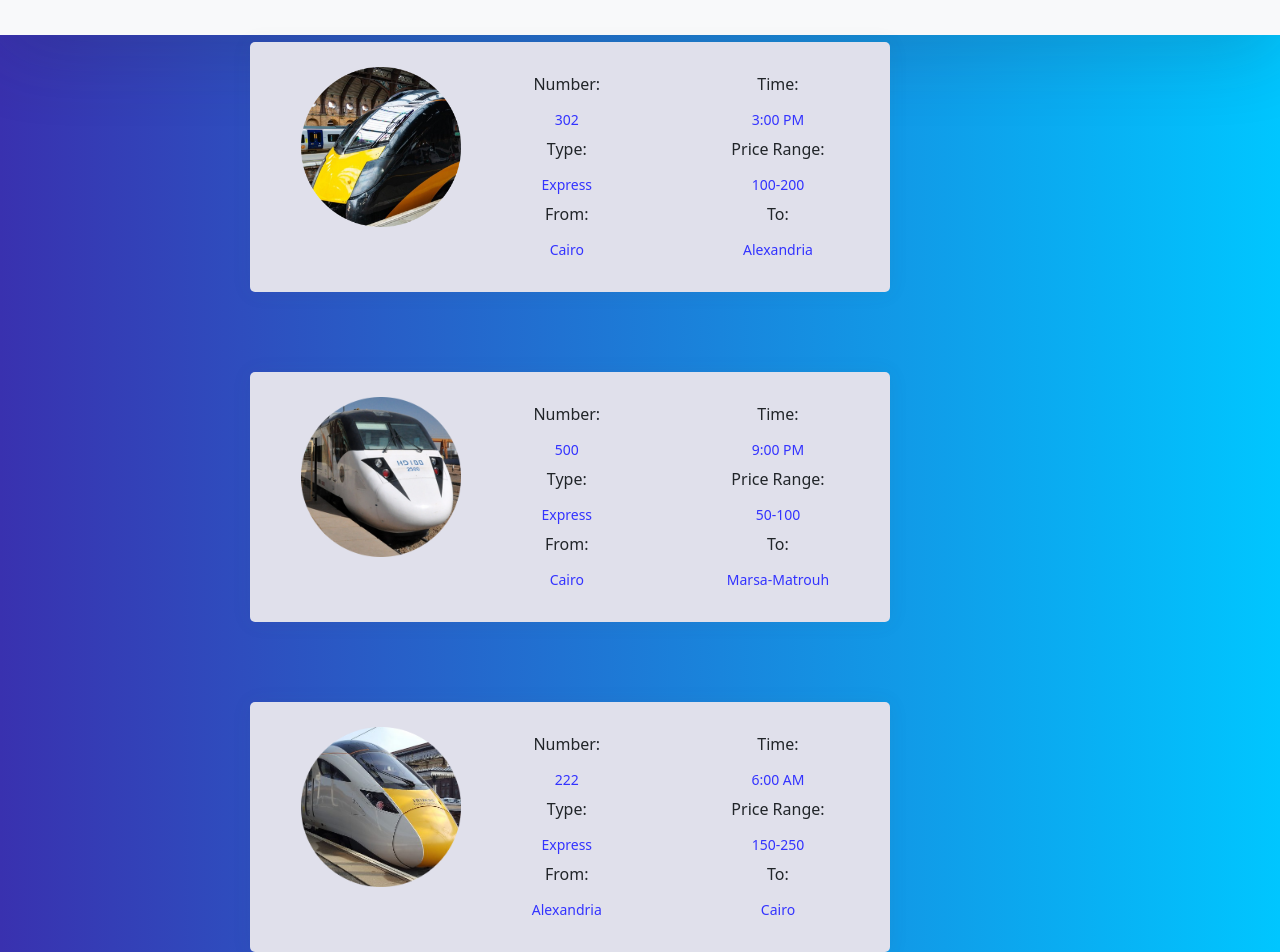
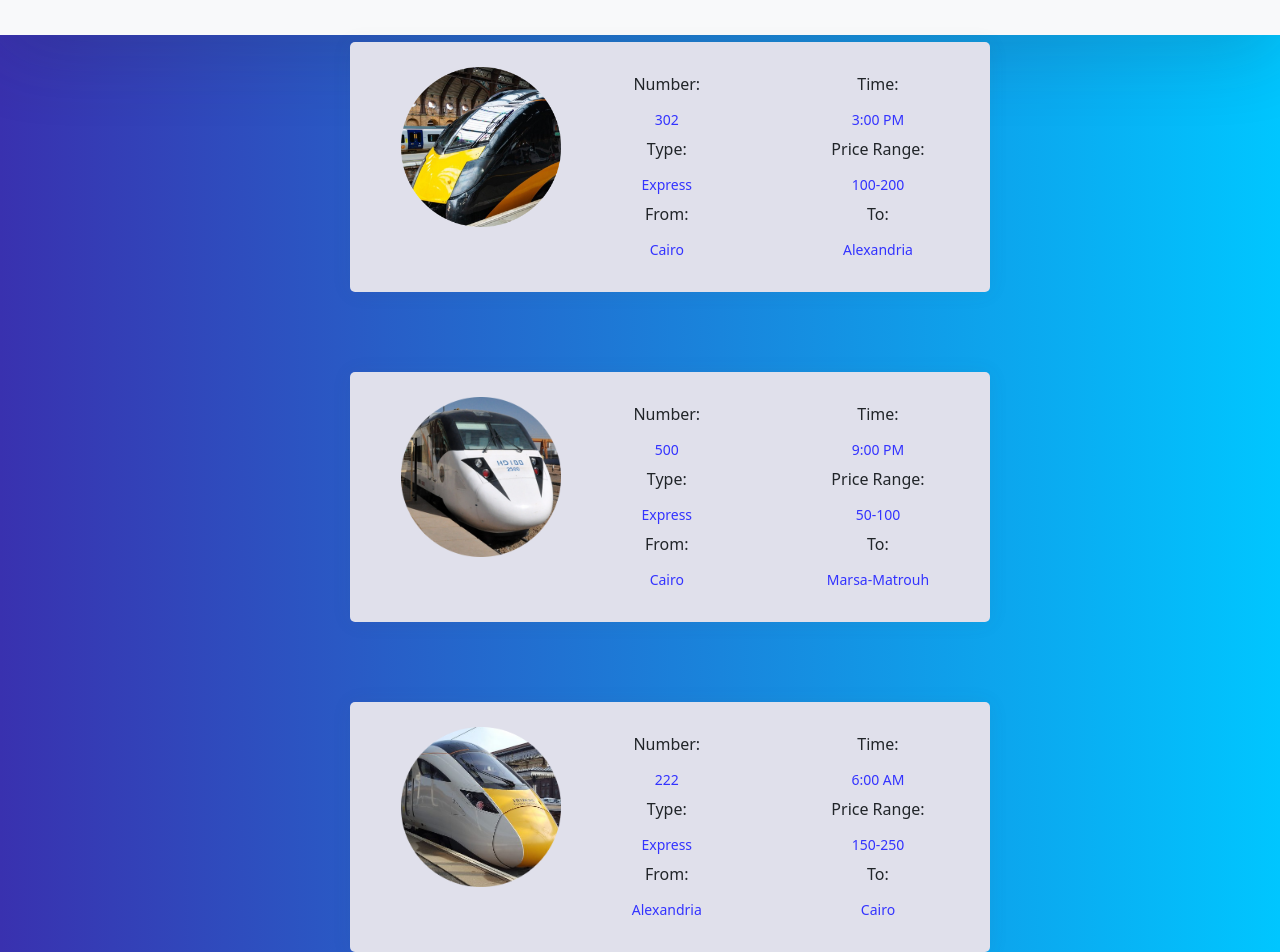
Before and after one commit to Nouran-saad/front-end-app, a React (Create React App) app: page /moreInfo in a window 1280 px wide. Shown: the part 72-1024 px from the top of the page. Built offline with nearby package versions, Linux system fonts and the light colour scheme.

Commit message:
Merged all

```diff
--- a/src/components/MoreInfo.js
+++ b/src/components/MoreInfo.js
@@ -15,7 +15,7 @@ function MoreInfo() {
           marginTop: "80px",
           width: "50%",
           height: "250px",
-          marginLeft: "250px",
+          marginLeft: "350px",
           display: "flex",
           flexWrap: "wrap",
           flexDirection: "row",
@@ -25,7 +25,7 @@ function MoreInfo() {
           <img
             src={logo}
             class="img-radius"
-            alt="User-Profile-Image"
+            alt="User-Profile"
             style={{ width: "160px", marginLeft: "50px" , marginTop: '25px'}}
           />
         </div>
@@ -52,7 +52,7 @@ function MoreInfo() {
           marginTop: "80px",
           width: "50%",
           height: "250px",
-          marginLeft: "250px",
+          marginLeft: "350px",
           display: "flex",
           flexWrap: "wrap",
           flexDirection: "row",
@@ -62,7 +62,7 @@ function MoreInfo() {
           <img
             src={logo1}
             class="img-radius"
-            alt="User-Profile-Image"
+            alt="User-Profile"
             style={{ width: "160px", marginLeft: "50px" , marginTop: '25px' }}
           />
         </div>
@@ -89,17 +89,17 @@ function MoreInfo() {
           marginTop: "80px",
           width: "50%",
           height: "250px",
-          marginLeft: "250px",
+          marginLeft: "350px",
           display: "flex",
           flexWrap: "wrap",
-          flexDirection: "row",
+          flexDirection: "row"
         }}
       >
         <div style={{ width: "33%" }}>
           <img
             src={logo2}
             class="img-radius"
-            alt="User-Profile-Image"
+            alt="User-Profile"
             style={{ width: "160px",  marginLeft: "50px" , marginTop: '25px' }}
           />
         </div>
```
